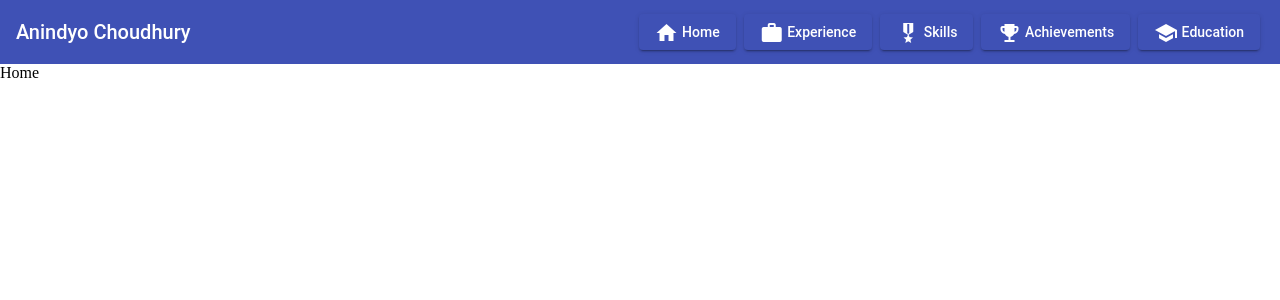
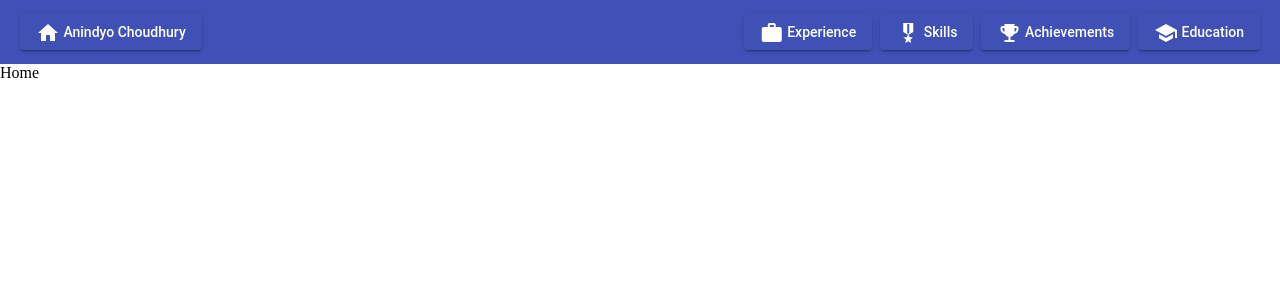
Before and after one commit to anin-chou-2020/aninchou2020, an Angular app: page /home in a window 1280 px wide. Shown: the top 300 px of the page. Built offline with nearby package versions, Linux system fonts and the light colour scheme.

Commit message:
1 file modified

```diff
--- a/src/app/components/header/header.component.html
+++ b/src/app/components/header/header.component.html
@@ -1,12 +1,12 @@
 <mat-toolbar *ngIf="!isMobile" color="primary" class="position-sticky top-0 z-index-1">
 
-	<span>Anindyo Choudhury</span>
-	<span class="example-spacer"></span>
-  <button mat-raised-button class="margin-4-px" color="primary" routerLink="/home" matTooltip="Home" aria-label="Home button">
+<button mat-raised-button class="margin-4-px" color="primary" routerLink="/home" matTooltip="Home" aria-label="Home button">
     <mat-icon aria-hidden="false" aria-label="Home icon">
       home
-    </mat-icon> Home
+    </mat-icon> Anindyo Choudhury
   </button>
+	<span></span>
+	<span class="example-spacer"></span>
   <button mat-raised-button class="margin-4-px" color="primary" routerLink="/experience" matTooltip="Experience" aria-label="Experience button">
     <mat-icon aria-hidden="false" aria-label="Experience icon">
       work
@@ -30,15 +30,11 @@
 </mat-toolbar>
 
 <mat-toolbar *ngIf="isMobile" color="primary" class="position-sticky top-0 z-index-1">
-  <button mat-mini-fab class="margin-4-px" *ngIf="isMobile" color="primary" matTooltip="Anindyo Choudhury">
+  <button mat-mini-fab class="margin-4-px" color="primary" routerLink="/home" matTooltip="Home" aria-label="Home button">
     AC
   </button>
 	<span class="example-spacer"></span>
-  <button mat-mini-fab class="margin-4-px" color="primary" routerLink="/home" matTooltip="Home" aria-label="Home button">
-    <mat-icon aria-hidden="false" aria-label="Home icon">
-      home
-    </mat-icon>
-  </button>
+
   <button mat-mini-fab class="margin-4-px" color="primary" routerLink="/experience" matTooltip="Experience" aria-label="Experience button">
     <mat-icon aria-hidden="false" aria-label="Experience icon">
       work
```
